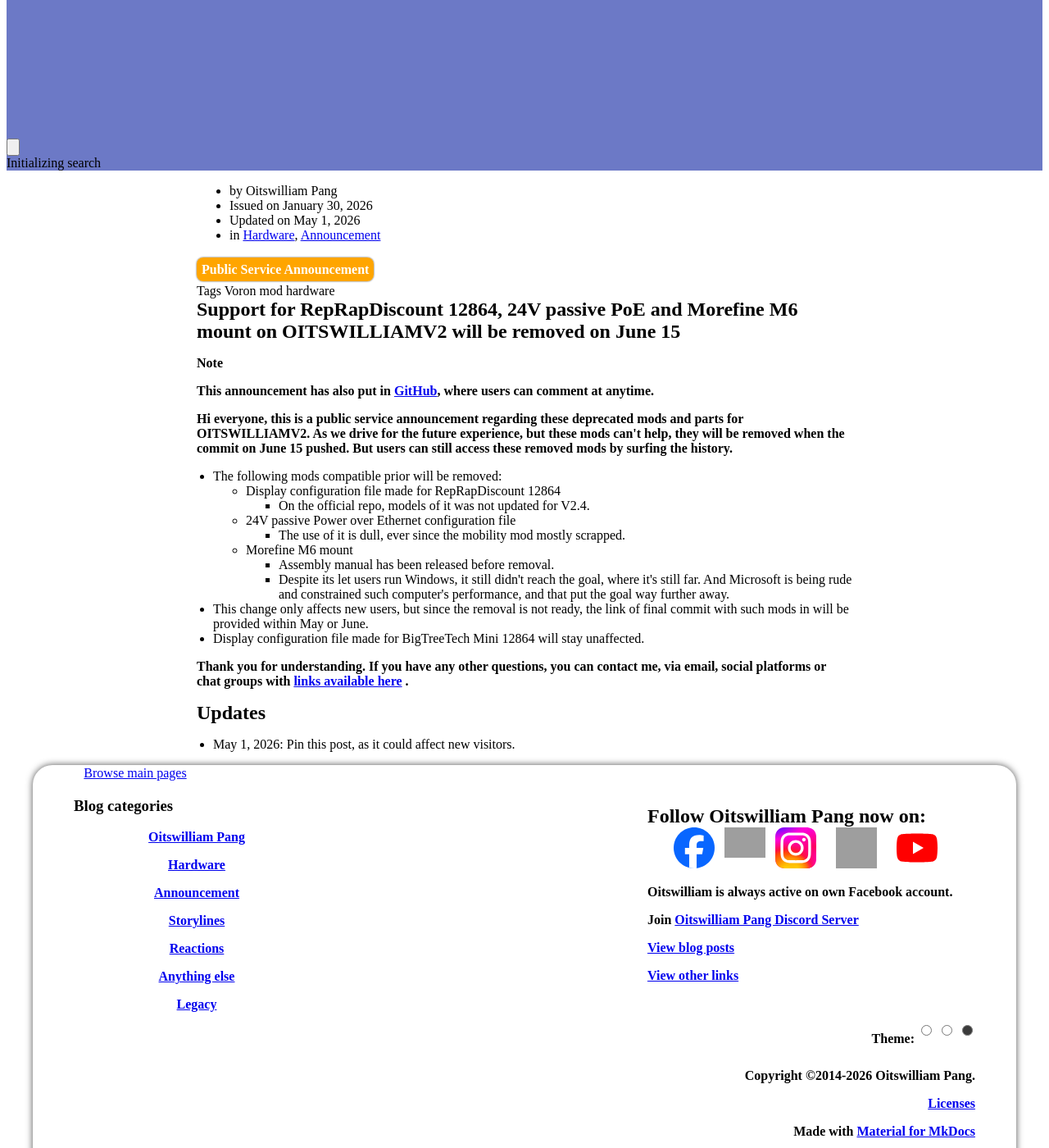
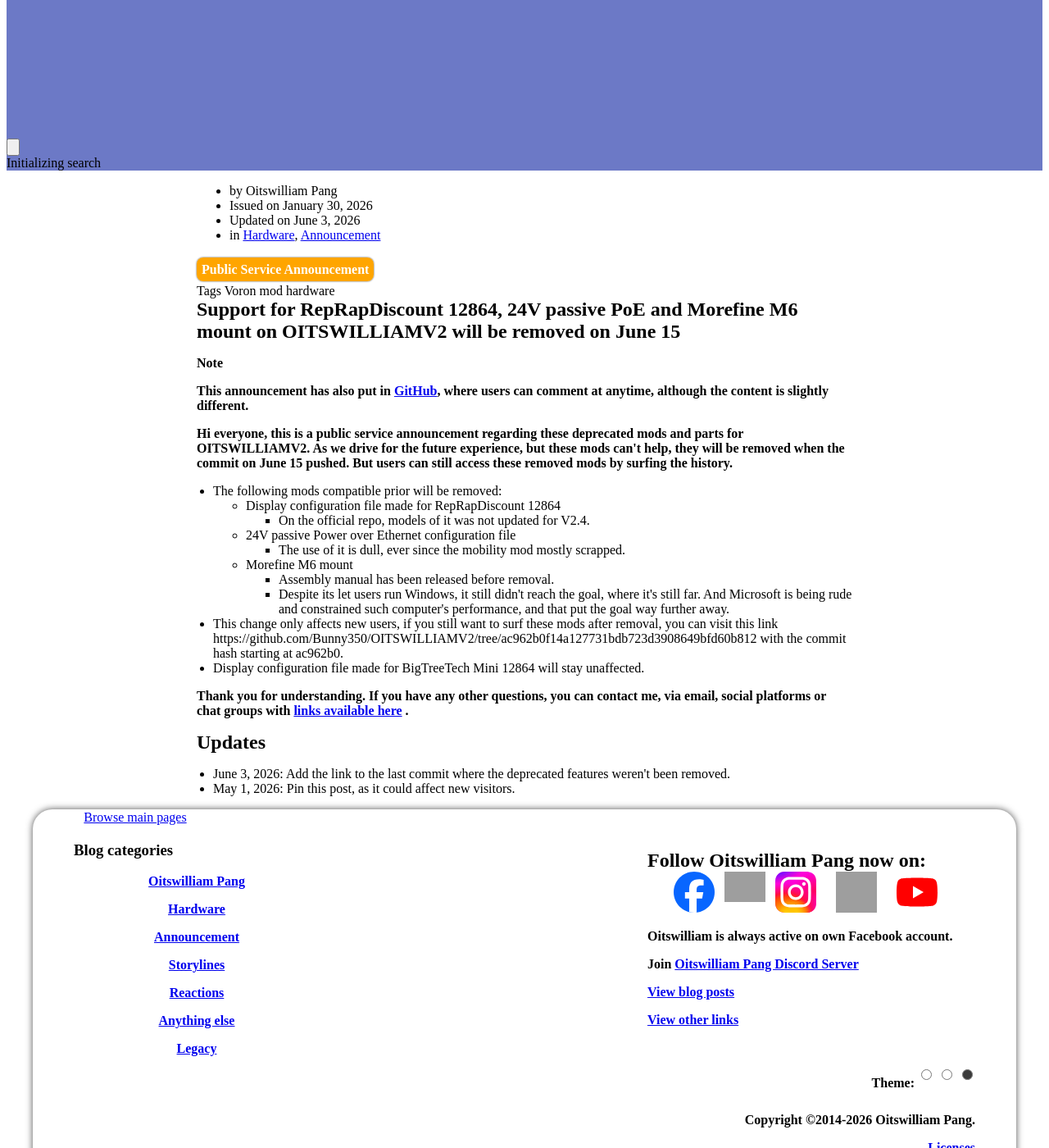
Before and after one commit to Bunny350/blogs, an MkDocs documentation site: the page built from docs/posts/oitswilliamv2-discontinuation-notice-2026.md, in a window 1280 px wide and 1400 px high, scrolled down 5067 px. Shown: the whole window at 82% size. Built offline with MkDocs 1.6.1 and Material for MkDocs 9.7.7, drawn with Linux system fonts in a browser that asks for light colours; plug-ins that fetch from the network failed and are left out; grey boxes are pictures that could not be loaded.

Commit message:
Update OITSWILLIAMV2 discontinuation notice
The next commit will definitely discontinue the old parts. Among this, it updates Instagram handle for Oitswilliam from william86745 to oitswilliam.

```diff
--- a/docs/posts/oitswilliamv2-discontinuation-notice-2026.md
+++ b/docs/posts/oitswilliamv2-discontinuation-notice-2026.md
@@ -19,7 +19,7 @@
 # Support for RepRapDiscount 12864, 24V passive PoE and Morefine M6 mount on OITSWILLIAMV2 will be removed on June 15
 
 !!! note
-    This announcement has also put in [GitHub](https://github.com/Bunny350/OITSWILLIAMV2/issues/4), where users can comment at anytime.
+    This announcement has also put in [GitHub](https://github.com/Bunny350/OITSWILLIAMV2/issues/4), where users can comment at anytime, although the content is slightly different.
 
 Hi everyone, this is a public service announcement regarding these deprecated mods and parts for OITSWILLIAMV2. <!-- more --> As we drive for the future experience, but these mods can't help, they will be removed when the commit on June 15 pushed. But users can still access these removed mods by surfing the history.
 
@@ -31,10 +31,11 @@
     - Morefine M6 mount
         - Assembly manual has been released before removal.
         - Despite its let users run Windows, it still didn't reach the goal, where it's still far. And Microsoft is being rude and constrained such computer's performance, and that put the goal way further away.
-- This change only affects new users, but since the removal is not ready, the link of final commit with such mods in will be provided within May or June.
+- This change only affects new users, if you still want to surf these mods after removal, you can visit this link https://github.com/Bunny350/OITSWILLIAMV2/tree/ac962b0f14a127731bdb723d3908649bfd60b812 with the commit hash starting at ac962b0.
 - Display configuration file made for BigTreeTech Mini 12864 will stay unaffected.
 
 Thank you for understanding. If you have any other questions, you can contact me, via email, social platforms or chat groups with [links available here](https://www.oitswilliam.com/support) .
 
 ## Updates
+* June 3, 2026: Add the link to the last commit where the deprecated features weren't been removed.
 * May 1, 2026: Pin this post, as it could affect new visitors.
--- a/overrides/partials/social_media_icons.html
+++ b/overrides/partials/social_media_icons.html
@@ -1,4 +1,4 @@
-<a class="html-element social-media-icon" href="https://www.facebook.com/williampang.3363"><div class=""><!--?xml version="1.0" encoding="UTF-8" standalone="no"?--><!--Generator: Adobe Illustrator 24.3.0, SVG Export Plug-In . SVG Version: 6.00 Build 0)--><svg xmlns="http://www.w3.org/2000/svg" xml:space="preserve" id="svg1" version="1.1" viewBox="0 0 1600 1599.9999"><path id="path17" fill="#0866ff" d="M799.99999 1599.9999C1241.8333 1599.9999 1600 1241.8266 1600 800c0-441.82668-358.1667-800-800.00001-800C358.17333 0 0 358.17332 0 800c0 441.8266 358.17333 799.9999 799.99999 799.9999Z"></path><path id="path4" fill="#fff" d="M606.72332 1576.4999v-532.0166h-165.12V799.99666h165.12V694.71665c0-272.32333 123.19667-398.40332 390.41-398.40332 50.53328 0 137.89998 9.92 173.73328 19.84001v221.44333c-18.8666-1.92001-51.8333-2.88-92.4666-2.88-131.19998 0-181.75668 49.59999-181.75668 178.87999v86.4H1158.1l-44.8334 244.48664H896.95999v549.7c-31.78334 3.84-64.14 5.8166-96.96 5.8166-66.64333 0-131.38333-8.15-193.27667-23.5Z"></path></svg></div></a><a href="https://www.facebook.com/officialbunny350"><img src="/assets/Facebook-Pages.png" style="width: 50px"></a><a class="html-element social-media-icon" href="https://instagram.com/william86745"><div class=""><!--?xml version="1.0" encoding="UTF-8" standalone="no"?-->
+<a class="html-element social-media-icon" href="https://www.facebook.com/williampang.3363"><div class=""><!--?xml version="1.0" encoding="UTF-8" standalone="no"?--><!--Generator: Adobe Illustrator 24.3.0, SVG Export Plug-In . SVG Version: 6.00 Build 0)--><svg xmlns="http://www.w3.org/2000/svg" xml:space="preserve" id="svg1" version="1.1" viewBox="0 0 1600 1599.9999"><path id="path17" fill="#0866ff" d="M799.99999 1599.9999C1241.8333 1599.9999 1600 1241.8266 1600 800c0-441.82668-358.1667-800-800.00001-800C358.17333 0 0 358.17332 0 800c0 441.8266 358.17333 799.9999 799.99999 799.9999Z"></path><path id="path4" fill="#fff" d="M606.72332 1576.4999v-532.0166h-165.12V799.99666h165.12V694.71665c0-272.32333 123.19667-398.40332 390.41-398.40332 50.53328 0 137.89998 9.92 173.73328 19.84001v221.44333c-18.8666-1.92001-51.8333-2.88-92.4666-2.88-131.19998 0-181.75668 49.59999-181.75668 178.87999v86.4H1158.1l-44.8334 244.48664H896.95999v549.7c-31.78334 3.84-64.14 5.8166-96.96 5.8166-66.64333 0-131.38333-8.15-193.27667-23.5Z"></path></svg></div></a><a href="https://www.facebook.com/officialbunny350"><img src="/assets/Facebook-Pages.png" style="width: 50px"></a><a class="html-element social-media-icon" href="https://instagram.com/oitswilliam"><div class=""><!--?xml version="1.0" encoding="UTF-8" standalone="no"?-->
 <svg xmlns:dc="http://purl.org/dc/elements/1.1/" xmlns:cc="http://creativecommons.org/ns#" xmlns:rdf="http://www.w3.org/1999/02/22-rdf-syntax-ns#" xmlns:svg="http://www.w3.org/2000/svg" xmlns="http://www.w3.org/2000/svg" xmlns:xlink="http://www.w3.org/1999/xlink" xmlns:sodipodi="http://sodipodi.sourceforge.net/DTD/sodipodi-0.dtd" xmlns:inkscape="http://www.inkscape.org/namespaces/inkscape" viewBox="0 0 264.58334 264.58334" version="1.1" id="svg8" inkscape:version="1.0.1 (3bc2e813f5, 2020-09-07)" sodipodi:docname="Instagram_(2022).svg">
   <defs id="defs2">
     <linearGradient inkscape:collect="always" id="linearGradient2531">
```
Also changed, not shown: other parts of docs/posts/oitswilliamv2-discontinuation-notice-2026.md (+1 -1 lines).
